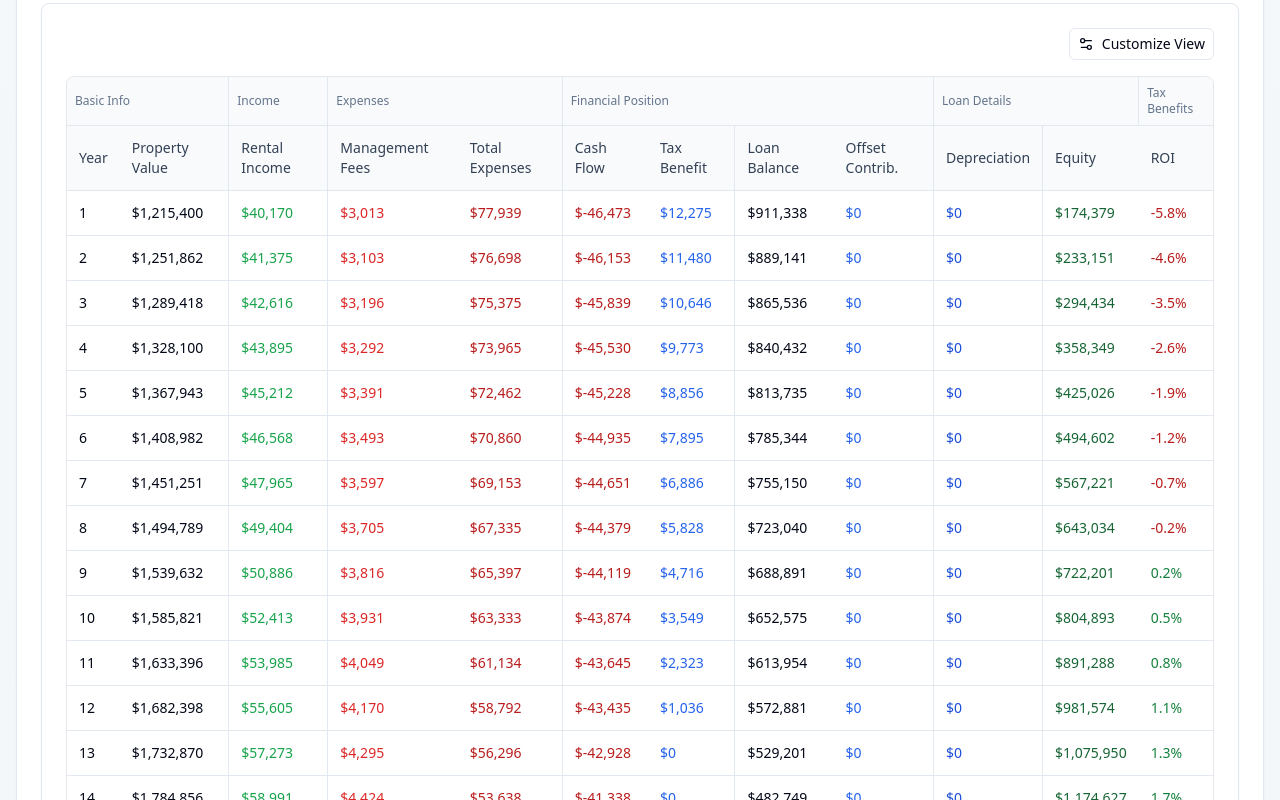
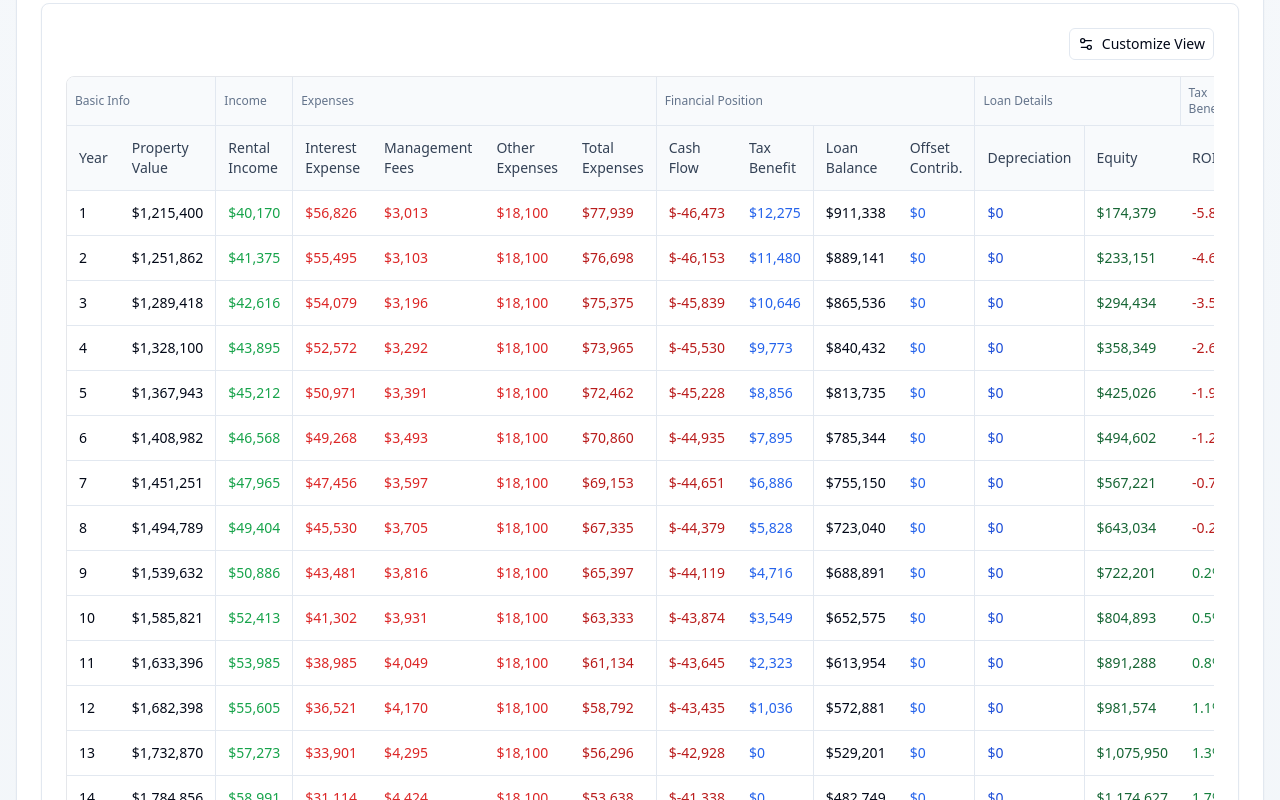
Before and after one commit to HaigAd/ipcalc, a React (Vite) app: page / in a window 1280 px wide. Shown: the part 1540-2340 px from the top of the page. Built offline with nearby package versions, Linux system fonts and the light colour scheme.

Commit message:
checkpoint: before adding operating expenses growth rate

```diff
--- a/src/components/calculator/components/YearlyProjectionsTable/columns.tsx
+++ b/src/components/calculator/components/YearlyProjectionsTable/columns.tsx
@@ -35,6 +35,17 @@ export const getColumns = (marketData: MarketData): ColumnDef[] => [
     )
   },
   {
+    id: 'yearlyInterestPaid',
+    header: 'Interest Expense',
+    tooltip: 'Annual interest paid on the loan',
+    group: 'Expenses',
+    render: (projection) => (
+      <span className="text-red-600">
+        ${Math.round(projection.yearlyInterestPaid).toLocaleString()}
+      </span>
+    )
+  },
+  {
     id: 'managementFees',
     header: 'Management Fees',
     tooltip: 'Property management fees',
@@ -42,6 +53,17 @@ export const getColumns = (marketData: MarketData): ColumnDef[] => [
     render: (projection) => (
       <span className="text-red-600">
         ${Math.round(projection.managementFees).toLocaleString()}
+      </span>
+    )
+  },
+  {
+    id: 'otherExpenses',
+    header: 'Other Expenses',
+    tooltip: 'Other expenses including maintenance, insurance, rates etc.',
+    group: 'Expenses',
+    render: (projection) => (
+      <span className="text-red-600">
+        ${Math.round(projection.yearlyExpenses - projection.yearlyInterestPaid - projection.managementFees).toLocaleString()}
       </span>
     )
   },
```
Also changed, not shown: 1 other file (tests, documents, lock files or other folders).
